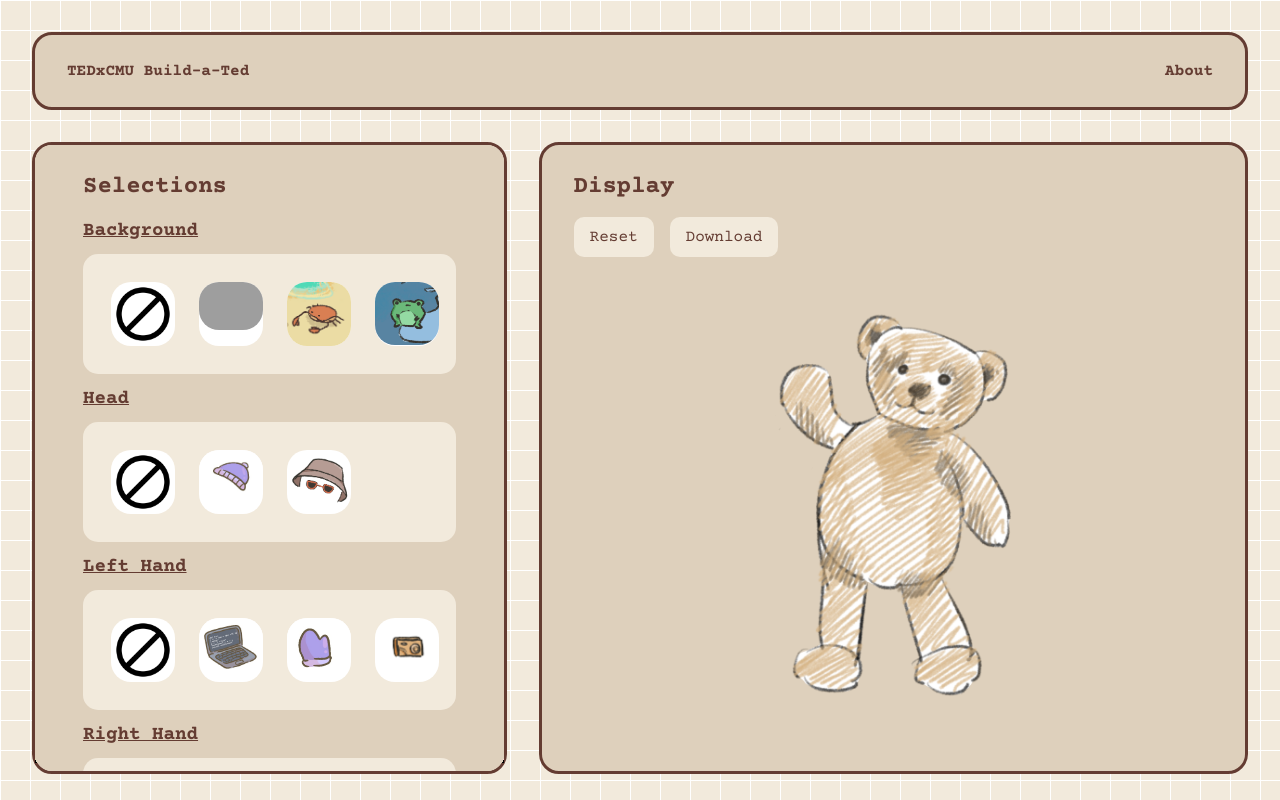
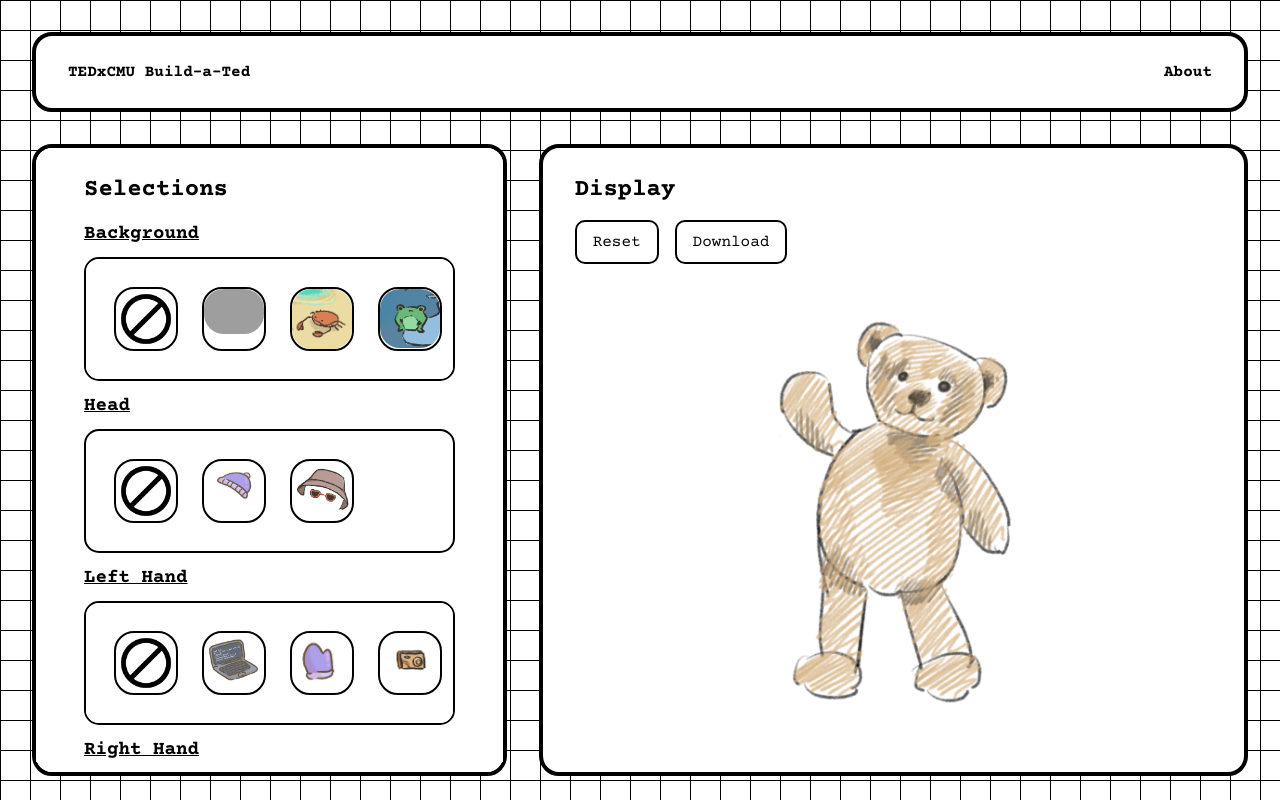
Before and after one commit to TEDxCMU/bear-maker, a Next.js app in the folder bear-maker/: page / in a window 1280 px wide. Built offline with nearby package versions, Linux system fonts and the light colour scheme; grey boxes are pictures that could not be loaded.

Commit message:
change to black and white color theme

```diff
--- a/bear-maker/src/app/globals.css
+++ b/bear-maker/src/app/globals.css
@@ -4,12 +4,15 @@
 
 :root {
   --foreground-rgb: 100, 60, 50;
-  /* --foreground-rgb: 255, 255, 255; */
   --background-rgb: 242, 234, 220;
-  /* --background2-rgb: 127, 93, 75; */
-  /* --background2-rgb: 193, 167, 159; */
   --background2-rgb: 222, 208, 188;
-  --border-width: 3px;
+
+  --foreground-rgb: 0, 0, 0;
+  --background-rgb: 255, 255, 255;
+  --background2-rgb: 255, 255, 255;
+
+  --border-width: 4px;
+  --border-secondary-width: 2px;
   --border-radius: 20px;
 }
 
@@ -25,8 +28,8 @@ body {
   background: rgb(var(--background-rgb));
   background-size: 30px 30px;
   background-image:
-    linear-gradient(to right, white 1px, transparent 1px),
-    linear-gradient(to bottom, white 1px, transparent 1px);
+    linear-gradient(to right, black 1px, transparent 1px),
+    linear-gradient(to bottom, black 1px, transparent 1px);
   height: 100vh;
   padding: 2em;
 }
@@ -43,6 +46,7 @@ body {
   align-items: center;
   flex-wrap: nowrap;
   margin: 0.5em 0 0.7em 0;
+  border: rgb(var(--foreground-rgb)) solid var(--border-secondary-width);
   border-radius: 15px;
   width: 100%;
   overflow-x: scroll;
@@ -51,6 +55,7 @@ body {
 .optionImage {
   margin: 0.75rem;
   background-color: white;
+  border: rgb(var(--foreground-rgb)) solid var(--border-secondary-width);
   border-radius: var(--border-radius);
   width: 4em;
   flex-shrink: 0;
@@ -150,6 +155,7 @@ h2
 /* Buttons */
 .selectButton{
   padding:0.5rem 1rem 0.5rem 1rem;
+  border: rgb(var(--foreground-rgb)) solid var(--border-secondary-width);
   background-color: rgb(var(--background-rgb));
   border-radius: 10px;
   margin-right: 1rem;
@@ -162,7 +168,8 @@ h2
   height: calc(100vh - 15rem - 6rem);
   aspect-ratio: 1/1;
   position: relative;
-  /* border: rgb(var(--foreground-rgb)) solid var(--border-width);; */
+  /* border-radius: var(--border-radius); */
+  /* border: rgb(var(--foreground-rgb)) solid var(--border-secondary-width); */
   margin: auto;
 }
 
```
